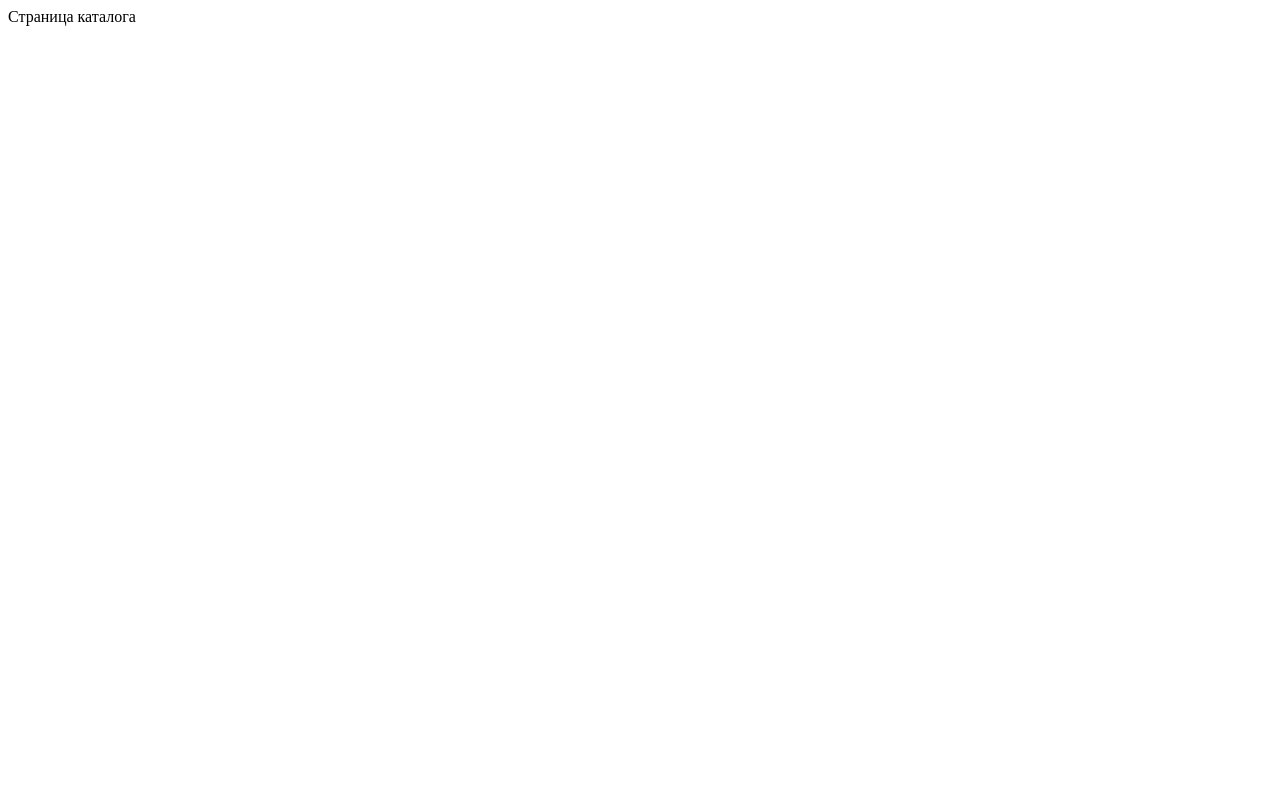
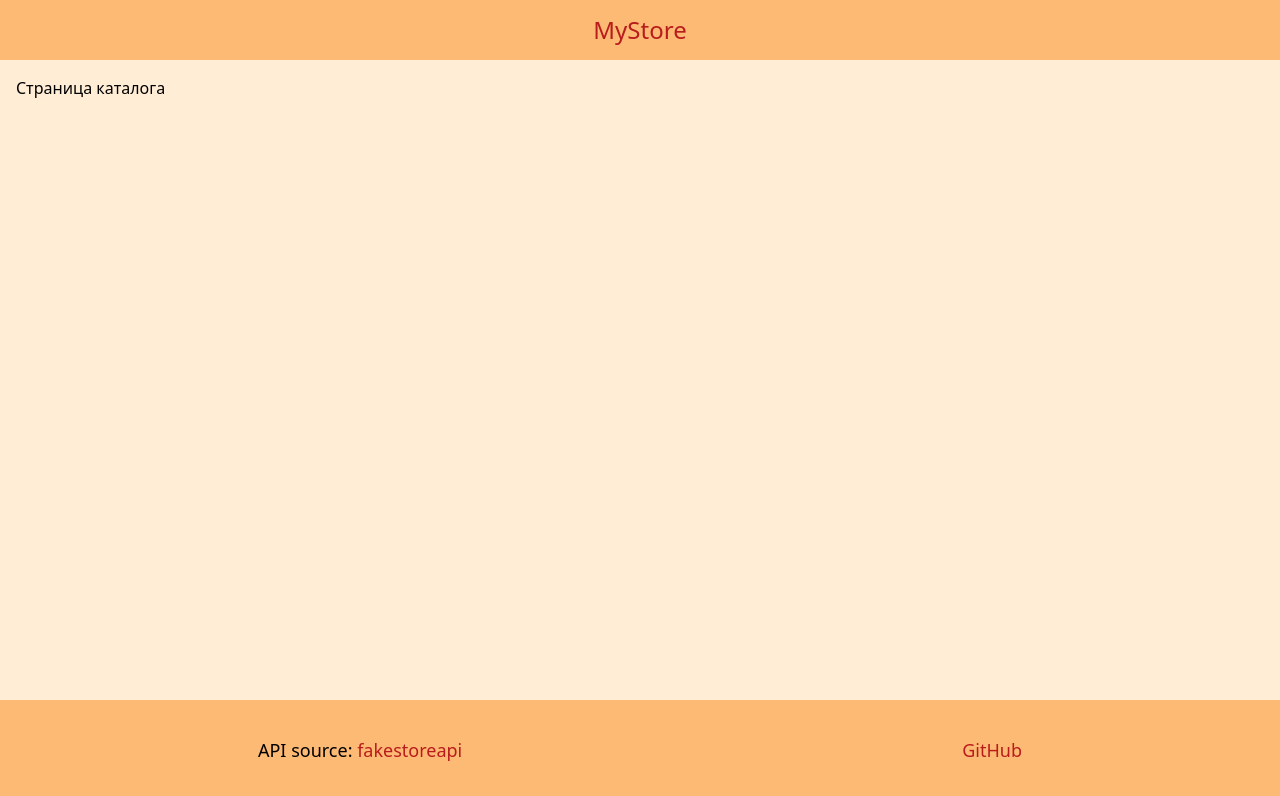
Before and after one commit to blank-evgeniy/ecoalfa_tz, a React (Vite) app: page / in a window 1280 px wide. Shown: the top 796 px of the page. Built offline with nearby package versions, Linux system fonts and the light colour scheme.

Commit message:
Added layout

```diff
--- /dev/null
+++ b/postcss.config.js
@@ -0,0 +1,6 @@
+export default {
+    plugins: {
+        tailwindcss: {},
+        autoprefixer: {},
+    },
+};
--- a/src/components/Layout.tsx
+++ b/src/components/Layout.tsx
@@ -1,11 +1,51 @@
 import React, { ReactNode } from 'react';
+import { Link } from 'react-router-dom';
 
 interface LayoutProps {
     children: ReactNode;
 }
 
 const Layout: React.FC<LayoutProps> = ({ children }) => {
-    return <>{children}</>;
+    return (
+        <>
+            <header className="h-[60px] bg-orange-300 p-2">
+                <nav className="flex h-full items-center justify-center">
+                    <Link
+                        to={'/'}
+                        className="text-2xl text-red-700 transition-colors hover:text-red-400 active:text-red-500"
+                    >
+                        MyStore
+                    </Link>
+                </nav>
+            </header>
+            <main className="min-h-[calc(100vh-60px-100px)] bg-orange-100 p-4">
+                {children}
+            </main>
+            <footer className="h-[100px] bg-orange-300 p-2">
+                <nav className="flex h-full items-center justify-around">
+                    <div className="text-lg">
+                        API source:{' '}
+                        <a
+                            className="text-red-700 transition-colors hover:text-red-400 active:text-red-500"
+                            href="https://fakestoreapi.com/"
+                            target="_blank"
+                        >
+                            fakestoreapi
+                        </a>
+                    </div>
+                    <div className="text-lg">
+                        <a
+                            className="text-red-700 transition-colors hover:text-red-400 active:text-red-500"
+                            href="https://github.com/blank-evgeniy/ecoalfa_tz"
+                            target="_blank"
+                        >
+                            GitHub
+                        </a>
+                    </div>
+                </nav>
+            </footer>
+        </>
+    );
 };
 
 export default Layout;
--- a/src/main.tsx
+++ b/src/main.tsx
@@ -3,6 +3,7 @@ import { createRoot } from 'react-dom/client';
 import { HashRouter } from 'react-router-dom';
 
 import App from './App.tsx';
+import './index.css';
 
 createRoot(document.getElementById('root')!).render(
     <StrictMode>
```
